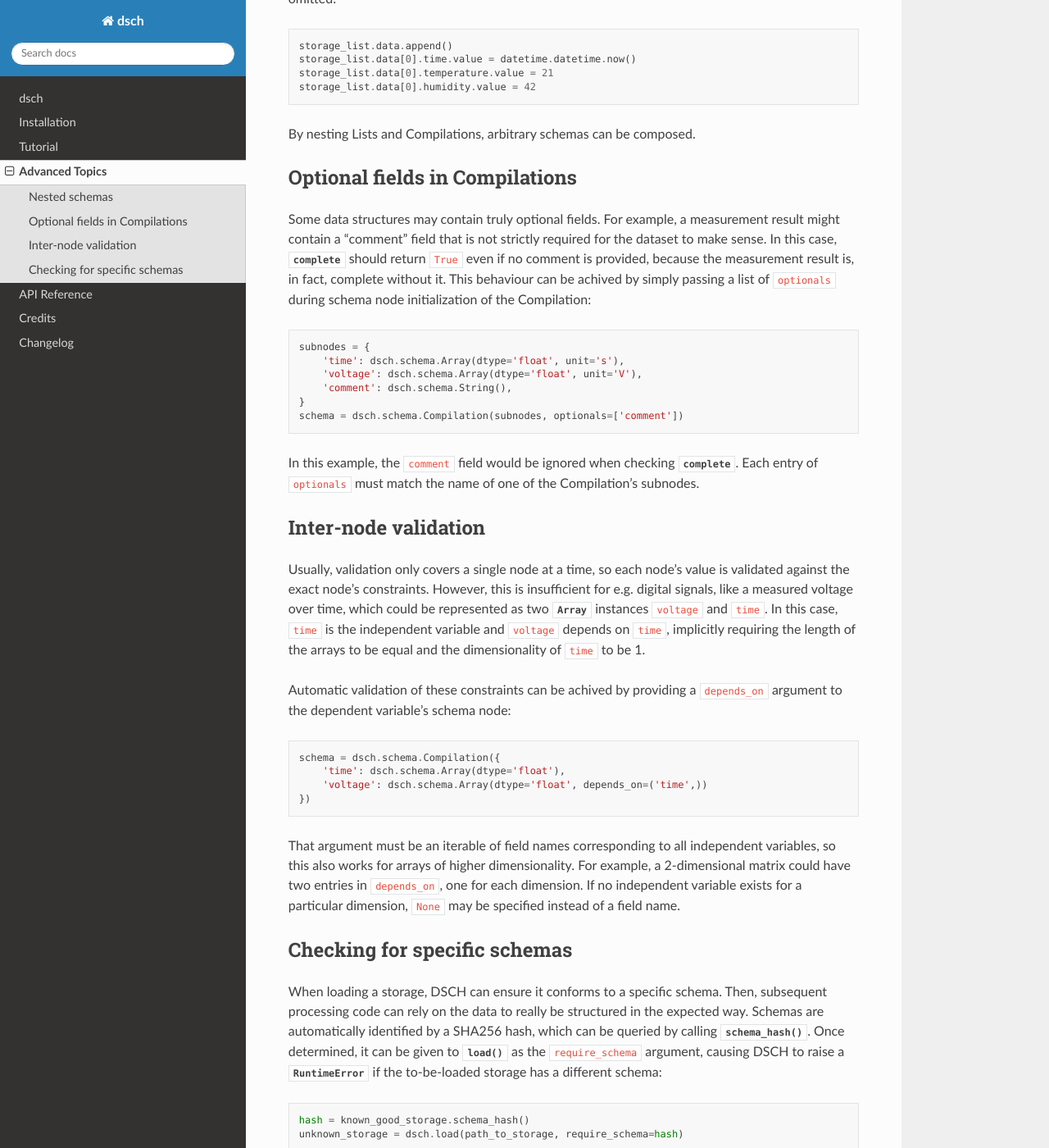
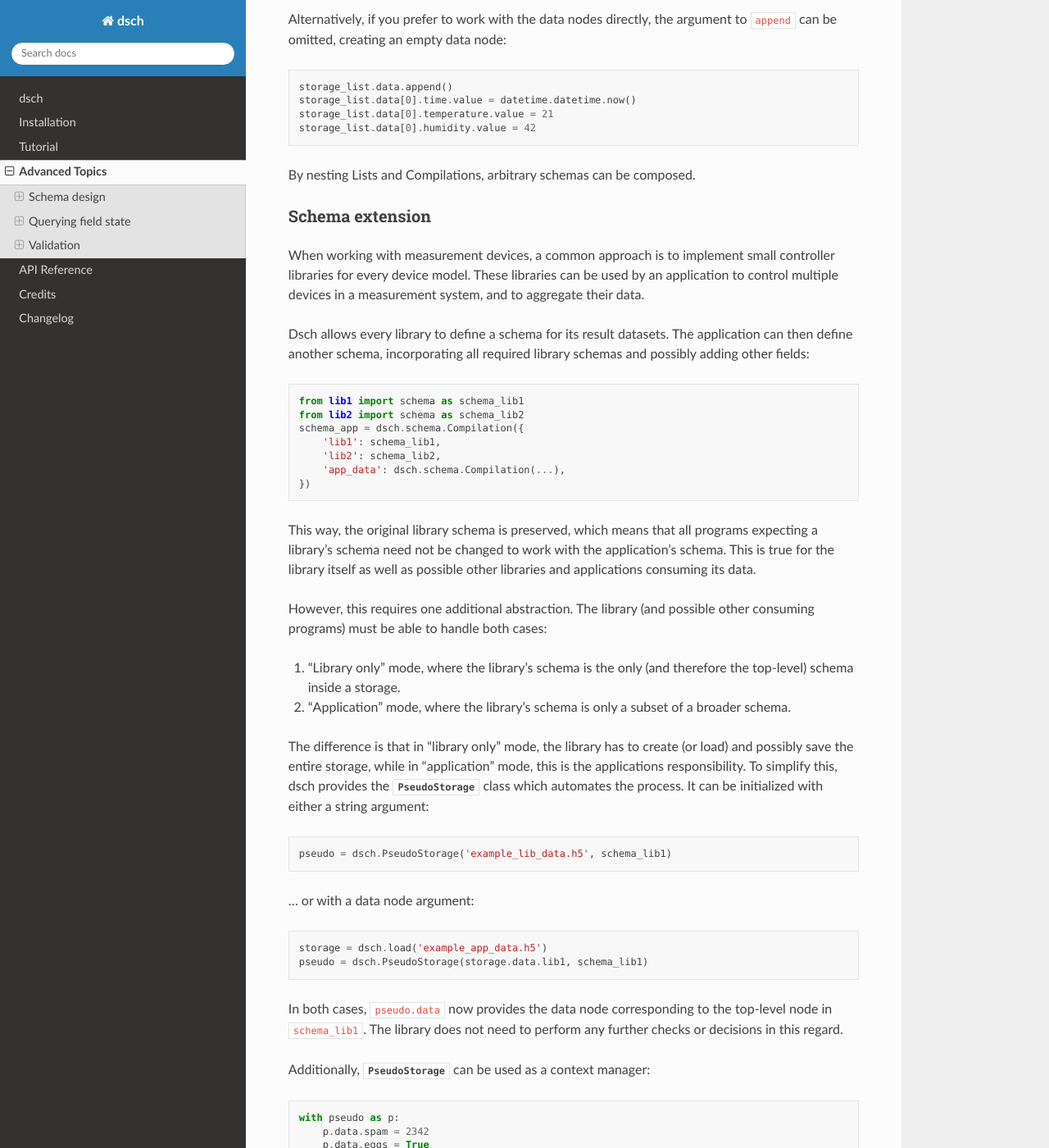
Before and after one commit to emtpb/dsch, a Sphinx documentation site: the page built from docs/advanced.rst, in a window 1280 px wide and 1400 px high, scrolled down 891 px. Shown: the whole window at 82% size. Built offline with Sphinx 7.4.7 and the Read the Docs theme 2.0.0, drawn with Linux system fonts in a browser that asks for light colours; formulas are drawn with MathJax 3; some of the changed text lies outside the part shown.

Commit message:
Improve docs.

```diff
--- a/CHANGELOG.rst
+++ b/CHANGELOG.rst
@@ -23,6 +23,7 @@
 -------
 * Data nodes in Compilations and Lists can no longer be overwritten
   accidentally when trying to overwrite their stored value.
+* Improve structure and conciseness of docs.
 
 
 `0.1.3`_ - 2018-01-11
--- a/docs/advanced.rst
+++ b/docs/advanced.rst
@@ -5,8 +5,11 @@
 ***************
 
 
+Schema design
+=============
+
 Nested schemas
-==============
+--------------
 
 The example schema from the :ref:`Tutorial <tutorial>` is a very simple one, so
 let's extend it!
@@ -35,14 +38,13 @@
        'humidity': 42
    })
 
-Each list item is a Compilation that behaves exactly like in the previous
-sections::
+Each list item is a Compilation that behaves exactly like in the Tutorial::
 
    >>> storage_list.data[0].temperature.value
    21.0
 
 Alternatively, if you prefer to work with the data nodes directly, the argument
-to ``append`` can be omitted::
+to ``append`` can be omitted, creating an empty data node::
 
    storage_list.data.append()
    storage_list.data[0].time.value = datetime.datetime.now()
@@ -51,45 +53,144 @@
 
 By nesting Lists and Compilations, arbitrary schemas can be composed.
 
+Schema extension
+----------------
+
+When working with measurement devices, a common approach is to implement small
+controller libraries for every device model. These libraries can be used by an
+application to control multiple devices in a measurement system, and to
+aggregate their data.
+
+Dsch allows every library to define a schema for its result datasets. The
+application can then define another schema, incorporating all required library
+schemas and possibly adding other fields::
+
+   from lib1 import schema as schema_lib1
+   from lib2 import schema as schema_lib2
+   schema_app = dsch.schema.Compilation({
+       'lib1': schema_lib1,
+       'lib2': schema_lib2,
+       'app_data': dsch.schema.Compilation(...),
+   })
+
+This way, the original library schema is preserved, which means that all
+programs expecting a library's schema need not be changed to work with the
+application's schema. This is true for the library itself as well as possible
+other libraries and applications consuming its data.
+
+However, this requires one additional abstraction. The library (and possible
+other consuming programs) must be able to handle both cases:
+
+1. "Library only" mode, where the library's schema is the only (and therefore
+   the top-level) schema inside a storage.
+2. "Application" mode, where the library's schema is only a subset of a broader
+   schema.
+
+The difference is that in "library only" mode, the library has to create (or
+load) and possibly save the entire storage, while in "application" mode, this is
+the applications responsibility. To simplify this, dsch provides the
+:class:`~dsch.frontend.PseudoStorage` class which automates the process. It can
+be initialized with either a string argument::
+
+   pseudo = dsch.PseudoStorage('example_lib_data.h5', schema_lib1)
+
+... or with a data node argument::
+
+   storage = dsch.load('example_app_data.h5')
+   pseudo = dsch.PseudoStorage(storage.data.lib1, schema_lib1)
+
+In both cases, ``pseudo.data`` now provides the data node corresponding to the
+top-level node in ``schema_lib1``. The library does not need to perform any
+further checks or decisions in this regard.
+
+Additionally, :class:`~dsch.frontend.PseudoStorage` can be used as a context
+manager::
+
+   with pseudo as p:
+       p.data.spam = 2342
+       p.data.eggs = True
+
+This automatically handles saving the storage when leaving the context, if
+appropriate (i.e. if we are in "library only" mode).
+
+Using :class:`~dsch.frontend.PseudoStorage` is the recommended way for using
+dsch in library code.
+
+
+Querying field state
+====================
+
+"Complete" and "empty" fields
+-----------------------------
+
+As presented in the tutorial, all data nodes have an ``empty`` attribute that,
+if ``True``, indicates the absence of a value for this node. For
+:class:`~dsch.data.Compilation`, ``empty`` works recursively.
+
+.. note::
+   To restore a non-``empty`` node back to the ``empty`` state, i.e. entirely
+   remove the stored data, use the ``clear()`` method.
+
+For practical use, it can be helpful to know whether a dataset contains all
+required information, i.e. whether it is ``complete``. Therefore, data nodes
+also have a ``complete`` attribute, which indicates the presence of a value.
+
+Note that the value of ``complete`` is only the inverse of ``empty`` for regular
+data nodes. For :class:`~dsch.data.Compilation`, they are evaluated recursively
+for all sub-nodes, which means that ``complete`` is ``True`` if *all* sub-nodes
+are complete, while ``empty`` is ``True`` if *all* sub-nodes are empty. Thus,
+both can be ``False`` at the same time.
 
 Optional fields in Compilations
-===============================
+-------------------------------
 
-Some data structures may contain truly optional fields.
-For example, a measurement result might contain a "comment" field that is not
-strictly required for the dataset to make sense.
-In this case, :attr:`~dsch.data.Compilation.complete` should return ``True``
-even if no comment is provided, because the measurement result is, in fact,
-complete without it.
+Some schemas may contain optional fields, i.e. fields that are not required for
+a dataset to be considered "complete". For example, a measurement result might
+contain a "comment" field that is not strictly required for the dataset to make
+sense. In this case, :attr:`~dsch.data.Compilation.complete` should return
+``True`` even if no comment is provided.
+
 This behaviour can be achived by simply passing a list of ``optionals`` during
 schema node initialization of the Compilation::
 
-   subnodes = {
+   schema = dsch.schema.Compilation({
        'time': dsch.schema.Array(dtype='float', unit='s'),
        'voltage': dsch.schema.Array(dtype='float', unit='V'),
        'comment': dsch.schema.String(),
-   }
-   schema = dsch.schema.Compilation(subnodes, optionals=['comment'])
+   }, optionals=['comment'])
 
-In this example, the ``comment`` field would be ignored when checking
-:attr:`~dsch.data.Compilation.complete`.
-Each entry of ``optionals`` must match the name of one of the Compilation's
-subnodes.
+
+Validation
+==========
+
+Ensuring a compatible schema
+----------------------------
+
+When loading a storage, dsch can ensure that it conforms to a specific schema.
+Then, consuming code can rely on the data to really be structured in the
+expected way.  Schemas are automatically identified by a SHA256 hash, which can
+be queried via any schema node's :meth:`~dsch.schema.SchemaNode.hash` or a
+storage's :meth:`~dsch.storage.Storage.schema_hash`.  Once determined, it can be
+given to :func:`~dsch.frontend.load` as the ``require_schema`` argument, causing
+dsch to raise a :exc:`RuntimeError` if the to-be-loaded storage has a different
+schema::
+
+   hash = known_good_storage.schema_hash()
+   unknown_storage = dsch.load(path_to_storage, require_schema=hash)
 
 
 Inter-node validation
-=====================
+---------------------
 
 Usually, validation only covers a single node at a time, so each node's value is
-validated against the exact node's constraints.
-However, this is insufficient for e.g. digital signals, like a measured voltage
-over time, which could be represented as two :class:`~dsch.schema.Array`
-instances ``voltage`` and ``time``.
-In this case, ``time`` is the independent variable and ``voltage`` depends on
-``time``, implicitly requiring the length of the arrays to be equal and the
-dimensionality of ``time`` to be 1.
+validated against the exact node's constraints.  This is insufficient for e.g.
+digital signals, like a measured voltage over time, which could be represented
+as two :class:`~dsch.schema.Array` instances ``voltage`` and ``time``.  In this
+case, ``time`` is the independent variable and ``voltage`` depends on ``time``,
+implicitly requiring the length of the arrays to be equal and the dimensionality
+of ``time`` to be 1.
 
-Automatic validation of these constraints can be achived by providing a
+Automatic validation of these constraints can be achieved by providing a
 ``depends_on`` argument to the dependent variable's schema node::
 
    schema = dsch.schema.Compilation({
@@ -100,22 +201,5 @@
 That argument must be an iterable of field names corresponding to all
 independent variables, so this also works for arrays of higher dimensionality.
 For example, a 2-dimensional matrix could have two entries in ``depends_on``,
-one for each dimension.
-If no independent variable exists for a particular dimension, ``None`` may be
-specified instead of a field name.
-
-
-Checking for specific schemas
-=============================
-
-When loading a storage, DSCH can ensure it conforms to a specific schema.
-Then, subsequent processing code can rely on the data to really be structured in
-the expected way.
-Schemas are automatically identified by a SHA256 hash, which can be queried by
-calling :meth:`~dsch.storage.Storage.schema_hash`.
-Once determined, it can be given to :func:`~dsch.frontend.load` as the
-``require_schema`` argument, causing DSCH to raise a :exc:`RuntimeError` if the
-to-be-loaded storage has a different schema::
-
-   hash = known_good_storage.schema_hash()
-   unknown_storage = dsch.load(path_to_storage, require_schema=hash)
+one for each dimension.  If no independent variable exists for a particular
+dimension, ``None`` may be specified instead of a field name.
--- a/docs/tutorial.rst
+++ b/docs/tutorial.rst
@@ -17,80 +17,76 @@
    import dsch
 
 Suppose we want to store data of a little weather station that measures
-temperature and humidity.
-For later processing, we also want to record the date and time of the
-measurement.
-A schema that represents this data could be described like this::
+temperature and humidity, plus the date and time of each measurement.
+With this set of quantities in mind, we can construct a `schema` that
+essentially defines the structure of our dataset. In this example, the schema
+might look like this::
 
    schema = dsch.schema.Compilation({
        'time': dsch.schema.DateTime(),
        'temperature': dsch.schema.Scalar(dtype='float', unit='°C'),
        'humidity': dsch.schema.Scalar(dtype='float', unit='%', min_value=0,
-                                   max_value=100)
+                                      max_value=100)
    })
 
 Here, we use a :class:`~dsch.schema.Compilation` as a container for our data
-fields.
-This allows us to name the individual fields, as well as group them together.
-Also, we define the units to be used for the physical quantities and sensible
-value limits for the humidity.
+fields, allowing us to name the individual fields. Also, we define the units to
+be used for the physical quantities and sensible value limits for the humidity.
+For numerical data, the ``dtype`` (corresponding to NumPy :class:`~numpy.dtype`)
+must also be given.
 
 
 Opening a Storage
 =================
 
-DSCH can store data using a number of backends, e.g. different file formats.
-However, backends could also be implemented for systems like databases, which
-mostly do not work with regular files.
-Therefore, we use the term "storage" instead of "file" to identify a place where
-we can save our data to.
+Dsch can store data using a number of backends, e.g. different file formats.
+However, since backends could also be implemented for databases or other
+non-file storage engines, we avoid the term "file" and use "storage" instead.
+A storage always holds data corresponding to exactly one schema.
 
 To open a storage, we can either use :func:`dsch.load() <dsch.frontend.load>` or
-:func:`dsch.create() <dsch.frontend.create>`, depending on whether the storage already exists.
-In both cases, we must provide a location for the storage, e.g. the path to a
-file.
-Since we started from scratch, we must use
+:func:`dsch.create() <dsch.frontend.create>`, depending on whether the storage
+already exists. In both cases, we must provide a location for the storage, e.g.
+the path to a file. Since we started from scratch, we must use
 :func:`dsch.create() <dsch.frontend.create>`, which requires our previously
 defined ``schema`` as an argument::
 
    storage = dsch.create('test.h5', schema)
 
 If we wanted to open an existing storage, we would not need to provide the
-schema, as it is automatically loaded from the storage::
+schema, as it is automatically loaded::
 
    storage = dsch.load('test.h5')
 
 Note that in both cases, we did not have to explicitly state the backend to be
-used.
-This is because DSCH automatically detects that this is a file path ending in
-".h5" and chooses the HDF5 backend accordingly.
-If we wrote ``test.npz``, the NumPy npz backend would be chosen instead.
-Of course, autodetection can also be overridden, see :func:`~dsch.frontend.load`
-and :func:`~dsch.frontend.create`.
+used. This is because dsch automatically detects that this is a file path ending
+in ".h5" and chooses the HDF5 backend accordingly. For instance, if we wrote
+``test.npz``, the NumPy npz backend would be chosen instead. This auto-detection
+can also be overridden if required, see :func:`~dsch.frontend.create` and
+:func:`~dsch.frontend.load`.
 
 
 Accessing Data
 ==============
 
-Once we have a ``storage`` object, we can start accessing the data.
-All data is provided as the ``data`` attribute of a storage, which is structured
-in the exact way that we previously defined in our schema.
-So, in our example, ``storage.data`` (the top-level data node) is a Compilation
-containing three child nodes (``time``, ``temperature`` and ``humidity``).
+Once we have a ``storage`` object, we can start accessing the data. All data is
+provided via the ``data`` attribute of a storage, which is structured in the
+exact way that we previously defined in our schema. So, in our example,
+``storage.data`` (the top-level data node) is a Compilation containing three
+child nodes (``time``, ``temperature`` and ``humidity``).
 
 Child nodes of Compilations are represented as attributes, so they can be easily
 accessed with the "dotted" notation.
-Note, however, that these nodes are not simply the stored values, but objects
-with additional functionality.
-The actual stored value is available through their ``value`` attribute::
+Note, however, that these `data nodes` are not simply the stored values, but
+objects with additional functionality. The actual stored value is available
+through the data node's ``value`` attribute::
 
    >>> storage.data.time.value
    [...]
    NodeEmptyError: Node is empty. The value of empty nodes is undefined.
 
-Well, we should have expected this!
-Since we just created a new, empty file, there is no data present.
-In fact, we can check whether a node is empty::
+Well, we should have expected this! Since we just created a new, empty file,
+there is no data present. In fact, we can check whether a node is empty::
 
    >>> storage.data.time.empty
    True
@@ -118,8 +114,7 @@
 ==============
 
 The data stored in a data node can be changed by setting the ``value``
-attribute.
-This is also the way to apply an initial value to an empty node::
+attribute. This is also the way to apply an initial value to an empty node::
 
    import datetime
    storage.data.time.value = datetime.datetime.now()
@@ -186,18 +181,20 @@
    [...]
    SubnodeValidationError: Field "humidity" failed validation: Maximum value exceeded.
 
-Oh, right, we still have that invalid value set for ``humidity``!
-As we can see, the default is to automatically validate data before saving,
-preventing us from accidentally producing files with invalid for physically
-impossible values.
+Oh, right, we still have that invalid value set for ``humidity``! As we can see,
+data is, by default, automatically validated before saving. This prevents us
+from accidentally producing files with invalid for physically impossible values.
 Of course, when we provide a sensible value again, we can easily save our file::
 
    >>> storage.data.humidity.value = 42
    >>> storage.save()
 
 
-Further Reading
-===============
+Conclusion
+==========
 
-The :ref:`Advanced Topics <advanced>` page provides details and examples for
-advanced applications, such as more complex schemas and validation.
+Handling data with dsch is easy! Just define a schema, open a storage for it,
+and fill it with data - that's it for basic usage patterns!
+
+Of course, there are a few more features in dsch that you might want to use.
+These are presented in short blocks in :ref:`Advanced Topics <advanced>`.
```
